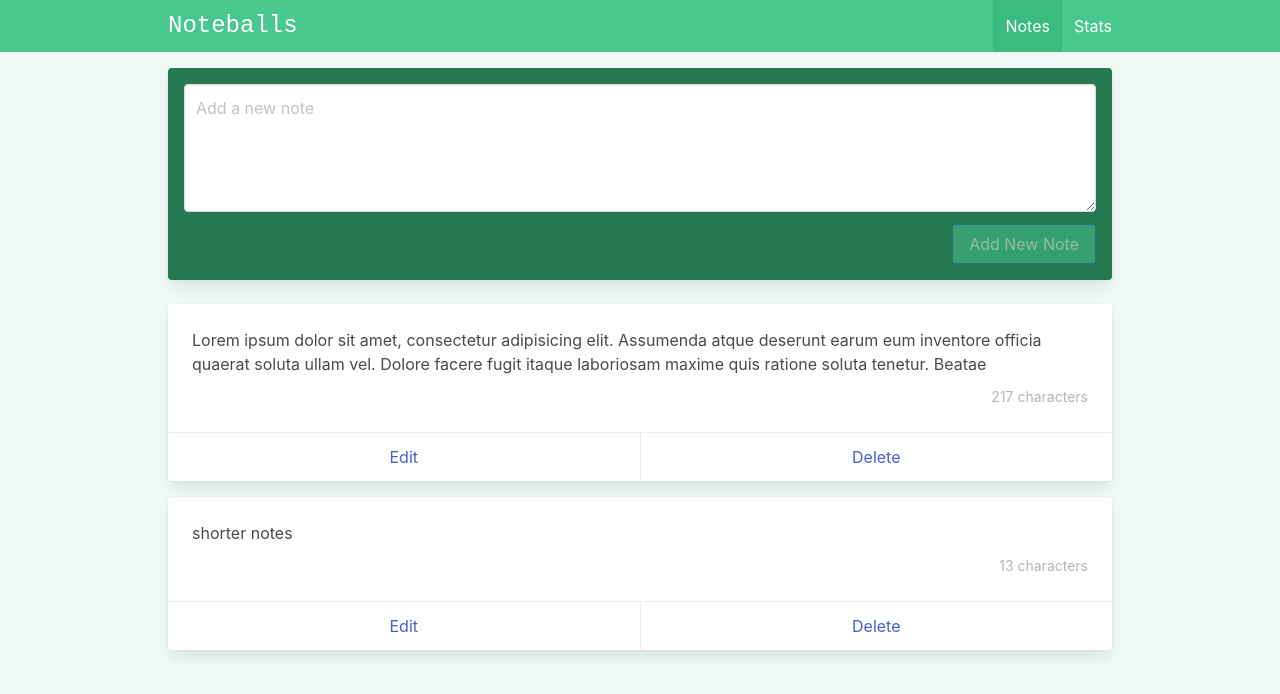
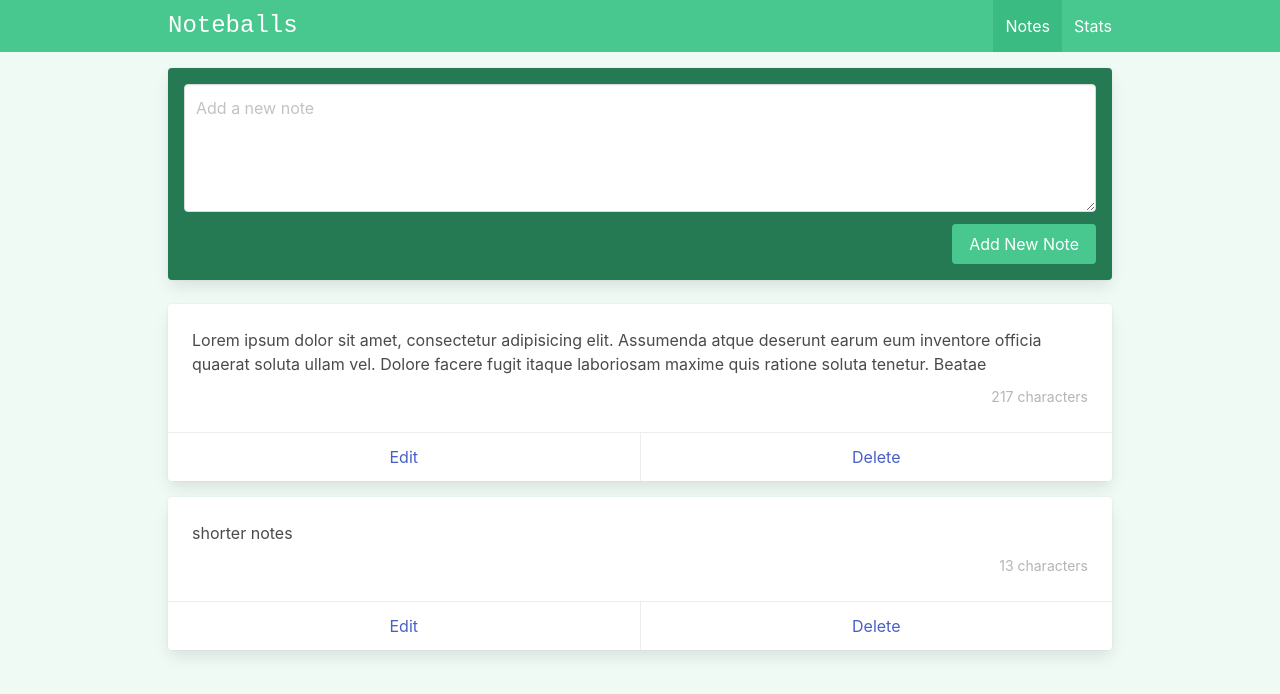
Before and after one commit to michalstaniecko/vue-composition-api-noteballs, a Vue app: page /#/ in a window 1280 px wide. Shown: the top 694 px of the page. Built offline with nearby package versions, Linux system fonts and the light colour scheme.

Commit message:
move textarea component to a template

```diff
--- /dev/null
+++ b/src/components/Notes/AddEditNote.vue
@@ -0,0 +1,27 @@
+<script setup>
+
+</script>
+
+<template>
+  <div class="card has-background-success-dark p-4 mb-5">
+    <div class="field">
+      <div class="control">
+          <textarea
+              ref="newNoteRef"
+              class="textarea"
+              placeholder="Add a new note"
+          ></textarea>
+      </div>
+    </div>
+
+    <div class="field is-grouped is-grouped-right">
+      <div class="control">
+        <slot name="buttons" />
+      </div>
+    </div>
+  </div>
+</template>
+
+<style scoped>
+
+</style>
--- a/src/views/ViewEditNote.vue
+++ b/src/views/ViewEditNote.vue
@@ -5,6 +5,7 @@
 <template>
   <div class="edit-note">
     <h1>Edit Note an id of: {{ $route.params.id }}</h1>
+
   </div>
 </template>
 
--- a/src/views/ViewNotes.vue
+++ b/src/views/ViewNotes.vue
@@ -3,6 +3,7 @@ import { ref } from "vue";
 import Note from "@/components/Notes/Note.vue";
 import { useStoreNotes } from "@/stores/storeNotes";
 import { storeToRefs } from "pinia";
+import AddEditNote from "@/components/Notes/AddEditNote.vue";
 
 const newNote = ref( '' );
 
@@ -22,28 +23,15 @@ const addNoteHandler = () => {
 
 <template>
   <div class="notes">
-    <div class="card has-background-success-dark p-4 mb-5">
-      <div class="field">
-        <div class="control">
-          <textarea
-              ref="newNoteRef"
-              v-model="newNote"
-              class="textarea"
-              placeholder="Add a new note"
-          ></textarea>
-        </div>
-      </div>
+    <AddEditNote>
 
-      <div class="field is-grouped is-grouped-right">
-        <div class="control">
-          <button
-              :disabled="!newNote"
-              @click="addNoteHandler" class="button is-link has-background-success"
-          >Add New Note
-          </button>
-        </div>
-      </div>
-    </div>
+      <template #buttons >
+        <button
+            class="button is-link has-background-success"
+        >Add New Note
+        </button>
+      </template>
+    </AddEditNote>
 
     <Note
         :note="note"
```
